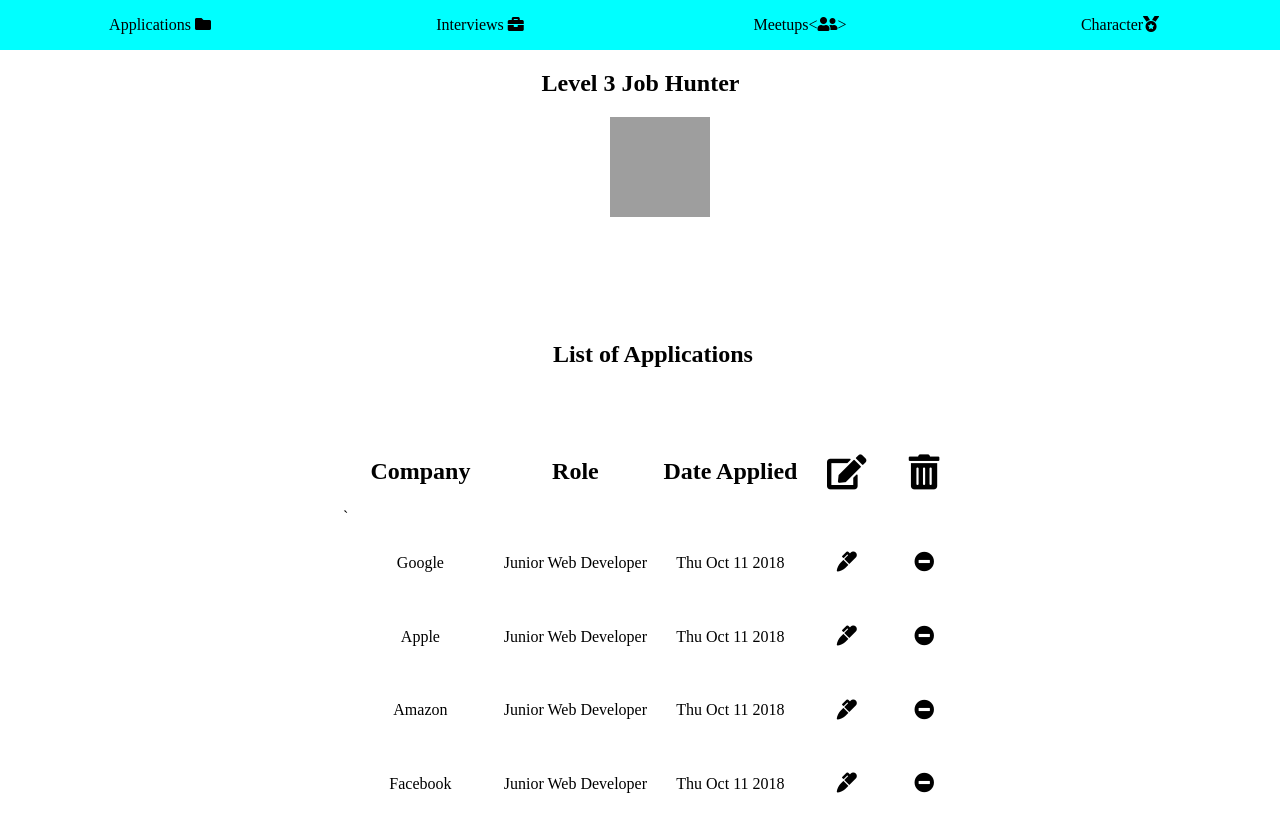
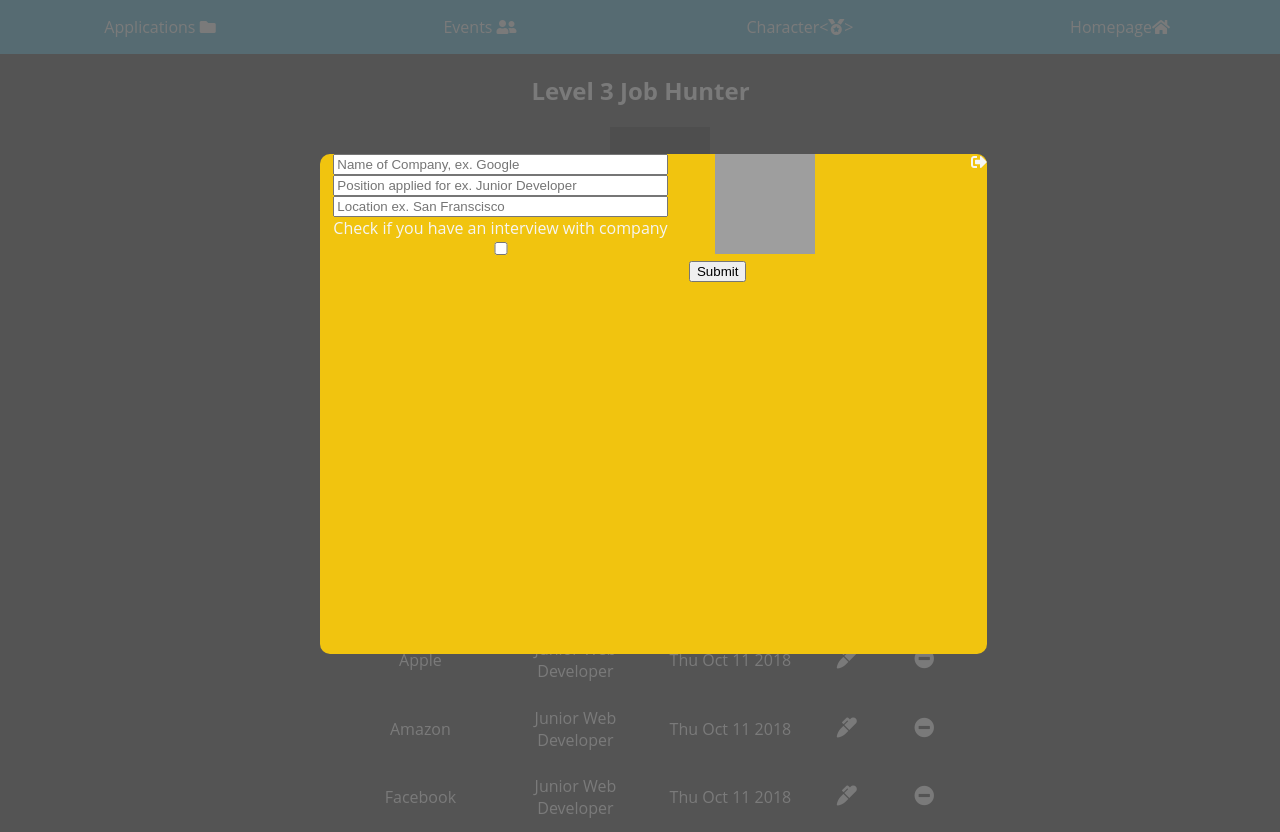
Before and after one commit to lakerfan1994/For-the-Hunt-, a website: page public/dashboard.html in a window 1280 px wide. Drawn offline with nearby package versions, Linux system fonts and the light colour scheme; grey boxes are pictures that could not be loaded.

Commit message:
creating the application modal overlay

```diff
--- a/public/dashboard.css
+++ b/public/dashboard.css
@@ -3,7 +3,7 @@
 .nav-container {
   display: flex;
   width: 100%;
-  background-color: aqua
+  background-color: lightblue
 }
 
 body {
@@ -42,6 +42,11 @@
   height: 100%
 }
 
+.fa-edit, .fa-trash-alt {
+  font-size: 25px;
+}
+
+
 .hidden{
   display: none;
 }
@@ -63,6 +68,10 @@
   margin-left: 40%;
 }
 
+ .not-on-small-screens {
+    display: none;
+  }
+
 
 @media only screen and (min-width: 700px) {
   .sign-up {
@@ -82,12 +91,32 @@
 
   .character-portrait {
     margin-left: 36.5%;
-    margin-right: 37.5%;
+    margin-right: 36.5%;
   }
 
   .most-recent-main-container {
     flex-direction: row;
   }
+
+   .not-on-small-screens {
+    display: block;
+  }
+
+  .fa-edit, .fa-trash-alt {
+  font-size: 25px;
+  }
+
+  .create-application {
+    margin-left: 25%;
+  }
+
+  .application-modal {
+    margin-left: 25%;
+    margin-right: 25%;
+  }
+
+
+
 }
 .aria-friendly-label {
   display: none;
@@ -126,6 +155,40 @@
   flex-direction: column;
 }
 
+html, body {
+    margin: 0;
+    min-height: 100%;
+}
+
+body {
+    position: relative; /* needed for the overlay to extend when you scroll */
+    /* general styles */
+    font-family: 'Open Sans', sans-serif;
+    background: darkgrey;
+    color: whitesmoke;
+}
+
+.application-overlay {
+    position: absolute;
+    top: 0;
+    left: 0;
+    height: 100%;
+    width: 100%;
+    background-color: rgba(0,0,0,0.5);
+    z-index: 10;
+}
+
+.application-modal {
+
+    height: 500px;
+    position: fixed;
+    margin-top: 100px;
+    background-color: #f1c40f;
+    border-radius: 10px;
+    text-align: center;
+    z-index: 11;
+}
+
 .application-container {
   display: flex;
   flex: 1;
@@ -153,6 +216,17 @@
   font-size: 20px;
 }
 
-.fa-edit, .fa-trash-alt {
-  font-size: 35px;
+.application-exit {
+  position: absolute;
+  top: 0;
+  right: 0;
 }
+
+.new-application {
+  display: flex;
+}
+
+.new-application-form {
+  display: flex;
+  flex-direction: column;
+}
--- a/public/dashboard.html
+++ b/public/dashboard.html
@@ -17,9 +17,9 @@
     <nav role="navigation">
       <div class="nav-container">
         <div class="nav-button"><p class="centered-text">Applications   <i class="fas fa-folder"></i></p> </div>
-        <div class="nav-button"><p class="centered-text">Interviews   <i class="fas fa-briefcase"></i></p></div>
-        <div class="nav-button"><p class="centered-text">Meetups<<i class="fas fa-user-friends"></i>></p> </div>
-        <div class="nav-button"><p class="centered-text">Character<i class="fas fa-medal"></i></p></div>
+        <div class="nav-button"><p class="centered-text">Events   <i class="fas fa-user-friends"></i></p></div>
+        <div class="nav-button"><p class="centered-text">Character<<i class="fas fa-medal"></i>></p> </div>
+        <div class="nav-button"><p class="centered-text">Homepage<i class="fas fa-home"></i></p></div>
       </div>
     </nav>
     <main>
@@ -87,6 +87,32 @@
       	</div>
       </div>
 
+
+      <div class="application-overlay "></div>
+      <div class= "application-modal col-6 ">
+       <i class="application-exit fas fa-sign-out-alt"></i>
+       <div class="new-application">
+        <form class= new-application-form aria-live= "assertive">
+          <label class= "aria-friendly-label" for="company">Name of Company ex. Google</label>
+          <input class= "new-application-form-input" type="text" id="company" placeholder="Name of Company, ex. Google">
+          <label class= "aria-friendly-label" for="role">Position applied for ex. Junior Developer</label>
+          <input class= "new-application-form-input" type= "text" id= "role" placeholder="Position applied for ex. Junior Developer">
+          <label class= "aria-friendly-label" for="location">Location ex. San Francisco</label>
+          <input class= "new-application-form-input" type= "text" id= "location" placeholder="Location ex. San Franscisco">
+          <label  for="interview">Check if you have an interview with company</label>
+          <input class= "new-application-form-input" type= "checkbox" id= "interview" placeholder="Check if you have an interview with company">
+        </form>
+        <div class="submit-and-quotes">
+          <div class="character-portrait col-3">
+              <img class="current-avatar centered-text" src="https://i.kym-cdn.com/photos/images/newsfeed/000/988/052/2ab.gif">
+              <span class="interesting-qoute"></span>
+          </div>
+          <div class="application-submit-button-container">
+              <button type="submit" class="application-submit-button">Submit</button>
+          </div>
+        </div>
+       </div>
+      </div>
       <div class="application">
       	<div class="row">
           <div class="character-portrait col-3">
@@ -96,14 +122,15 @@
           </div>
       		<div class="col-6 application-box">
       			<h2 class="centered-text application-header">List of Applications</h2>
+            <button class= "col-6 create-application">Create a new application</button>
             <div class= "application-container centered-text">
                   <div class="application-item">
                       <h2>Company</h2>
                   </div>
-                  <div class="application-item">
+                  <div class="application-item not-on-small-screens">
                     <h2>Role</h2>
                   </div>
-                  <div class="application-item not-on-small">
+                  <div class="application-item">
                     <h2>Date Applied</h2>
                   </div>
                   <div class= "application-button">
--- a/public/dashboard.js
+++ b/public/dashboard.js
@@ -43,6 +43,9 @@
    ]
   }
 
+  const inspiringSayings = ["Ambition is a dream with a V8 engine - Elvis Presley", "Nothing can dim the light which shines from within" +
+  " - Maya Angelou", "The opposite of bravery is not cowardice but conformity -Robert Anthony"];
+
   function displayUserApplications() {
     let applications = "";
     for (let i = 0; i < user.applications.length; i++){
@@ -56,7 +59,7 @@
                   <div class="application-item">
                       <span>${application.name}</span>
                   </div>
-                  <div class="application-item">
+                  <div class="application-item not-on-small-screens">
                     <span>${application.role}</span>
                   </div>
                   <div class="application-item">
```
